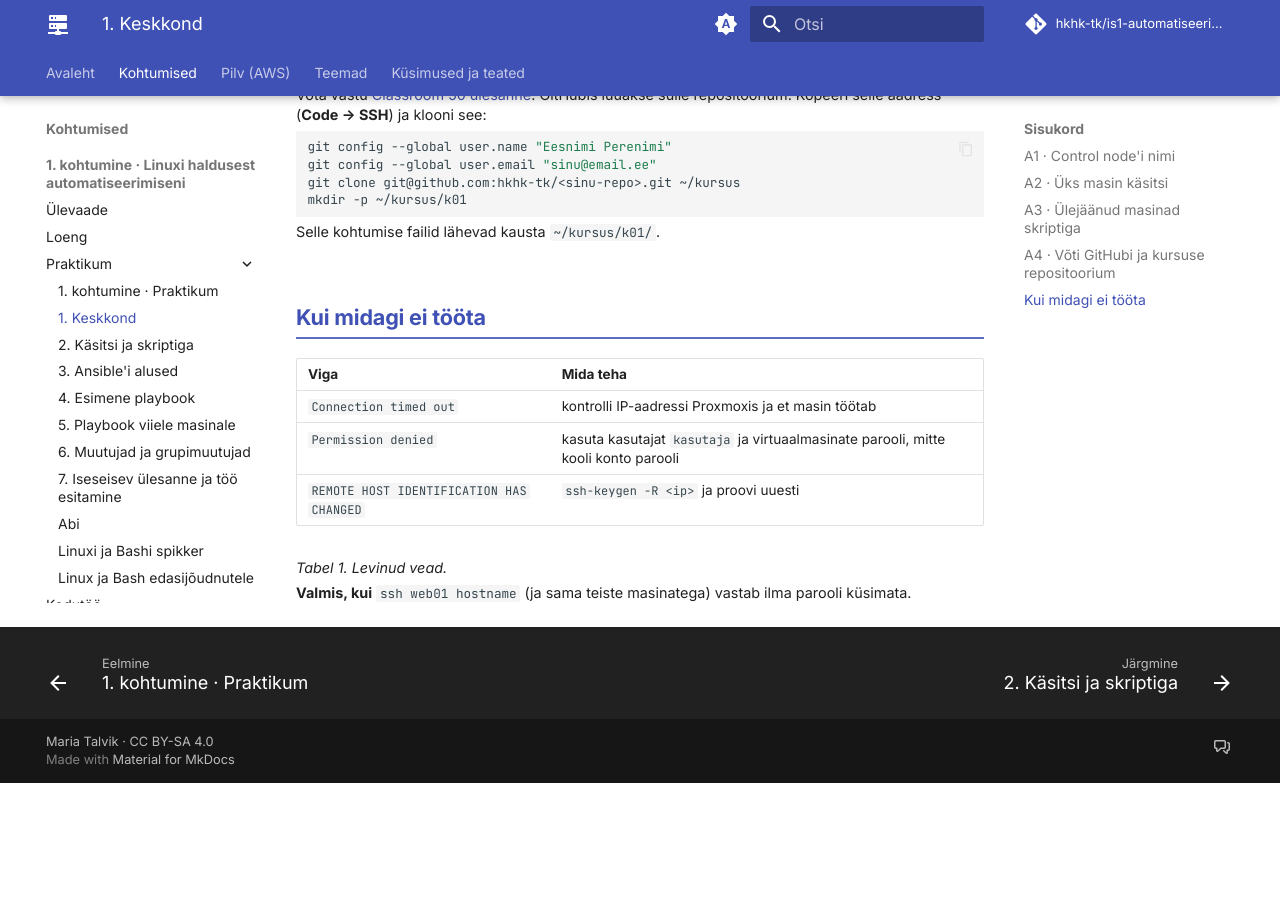
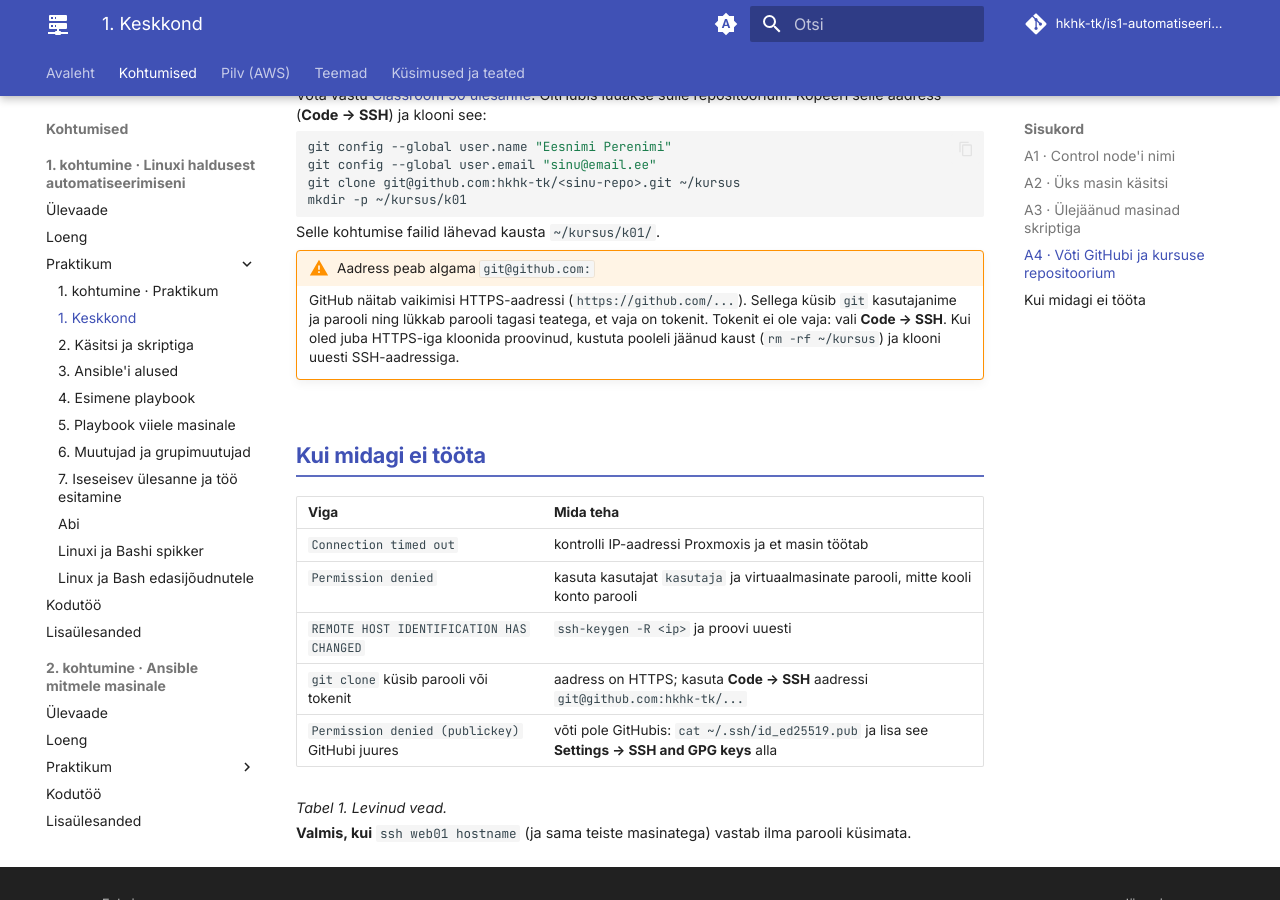
Before and after one commit to hkhk-tk/is1-automatiseerimine, an MkDocs documentation site: the page built from docs/k01/lab-1-keskkond.md, in a window 1280 px wide and 900 px high, scrolled down 1512 px. Built offline with MkDocs 1.6.1 and Material for MkDocs 9.7.7, drawn with Linux system fonts in a browser that asks for light colours; comment, search, counter and statistics services are not loaded; before the commit the page ends 2295 px from its top, so only the background shows below that.

Commit message:
K1: hoiatus HTTPS-kloonimise ja tokeni kohta, 2. osa eeldab kausta ~/kursus

```diff
--- a/docs/k01/lab-1-keskkond.md
+++ b/docs/k01/lab-1-keskkond.md
@@ -183,6 +183,10 @@ mkdir -p ~/kursus/k01
 
 Selle kohtumise failid lähevad kausta `~/kursus/k01/`.
 
+!!! warning "Aadress peab algama `git@github.com:`"
+
+    GitHub näitab vaikimisi HTTPS-aadressi (`https://github.com/...`). Sellega küsib `git` kasutajanime ja parooli ning lükkab parooli tagasi teatega, et vaja on tokenit. Tokenit ei ole vaja: vali **Code → SSH**. Kui oled juba HTTPS-iga kloonida proovinud, kustuta pooleli jäänud kaust (`rm -rf ~/kursus`) ja klooni uuesti SSH-aadressiga.
+
 ## Kui midagi ei tööta
 
 | Viga | Mida teha |
@@ -190,6 +194,8 @@ Selle kohtumise failid lähevad kausta `~/kursus/k01/`.
 | `Connection timed out` | kontrolli IP-aadressi Proxmoxis ja et masin töötab |
 | `Permission denied` | kasuta kasutajat `kasutaja` ja virtuaalmasinate parooli, mitte kooli konto parooli |
 | `REMOTE HOST IDENTIFICATION HAS CHANGED` | `ssh-keygen -R <ip>` ja proovi uuesti |
+| `git clone` küsib parooli või tokenit | aadress on HTTPS; kasuta **Code → SSH** aadressi `git@github.com:hkhk-tk/...` |
+| `Permission denied (publickey)` GitHubi juures | võti pole GitHubis: `cat ~/.ssh/id_ed25519.pub` ja lisa see **Settings → SSH and GPG keys** alla |
 
 *Tabel 1. Levinud vead.*
 
```
Also changed, not shown: docs/k01/lab-2-kasitsi.md (+2 -0 lines).
